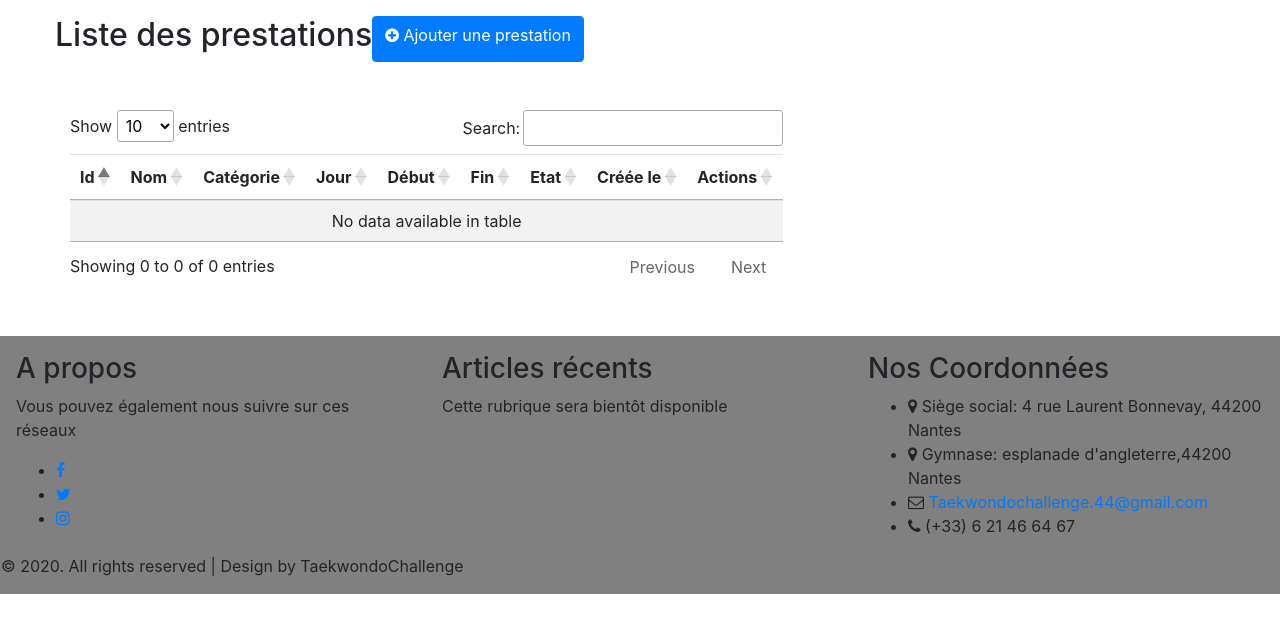
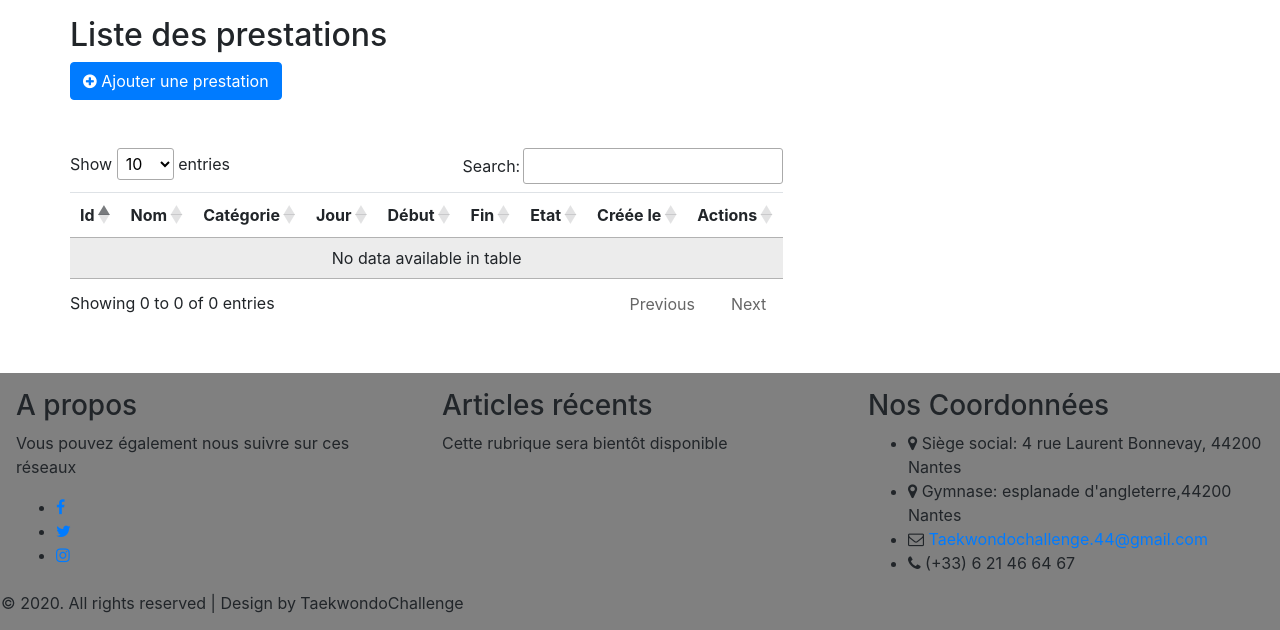
Before and after one commit to LouiseDiouss/taekwondo, a PHP site: page /admin/prestations/list-prestation.php in a window 1280 px wide. Shown: the part 130-760 px from the top of the page. Run offline with PHP 8.4, Linux system fonts and the light colour scheme; data that the repository does not hold is empty; some libraries are stand-ins or nearby versions.

```diff
--- a/admin/prestations/add-prestation.php
+++ b/admin/prestations/add-prestation.php
@@ -39,12 +39,12 @@
     <?php //include ROOT.'/includes/menu.php'; ?>
     <div class="container">
         <div class="row mt-5 mb-5">
-            <div class="col-md-2">
+            <div class="col-sm-2 col-xs-2 col-md-2 col-lg-2 col-xl-2">
                 <a role="button" href="list-prestation.php" class="btn btn-outline-primary" >
                     <i class="fa fa-arrow-left" aria-hidden="true"></i>
                 </a>
             </div>
-            <div class="col-md-8">
+            <div class="col-sm-8 col-xs-8 col-md-8 col-lg-8 col-xl-8">
                 <h2>Création d'une prestation</h2>
                 <?php if (isset($msg)){?>
                 <p class="alert alert-<?=key($msg)?>">
@@ -61,7 +61,7 @@
                     </div>
                 </form>
             </div>
-            <div class="col-md-2"></div>
+            <div class="col-sm-2 col-xs-2 col-md-2 col-lg-2 col-xl-2"></div>
         </div>
     </div>
     <?php include '../../includes/footer.php'; ?>
--- a/admin/prestations/list-prestation.php
+++ b/admin/prestations/list-prestation.php
@@ -45,16 +45,18 @@
     <div class="container">
         <div class="row mt-3 mb-3">
             <div class="row mb-5" style="width: 100%">
-                <h2 class="">Liste des prestations</h2>
-                <a href="add-prestation.php" role="button" class="btn btn-primary pull-left">
-                    <i class="fa fa-plus-circle" aria-hidden="true"></i>
-                    Ajouter une prestation
-                </a>
+                <div class="col-sm-12 col-xs-12 col-md-12 col-lg-12 col-xl-12">
+                    <h2 class="">Liste des prestations</h2>
+                    <a href="add-prestation.php" role="button" class="btn btn-primary pull-left">
+                        <i class="fa fa-plus-circle" aria-hidden="true"></i>
+                        Ajouter une prestation
+                    </a>
+                </div>
             </div>
             <div class="row">
                 <!--<div class="col-md-2"></div>-->
-                <div class="col-lg-12">
-                    <table class="table table-striped" id="prestations-list">
+                <div class="col-xs-12 col-sm-12 col-md-12 col-xl-12 col-lg-12">
+                    <table class="table table-striped display responsive no-wrap" id="prestations-list">
                         <thead>
                         <tr>
                             <th>Id</th>
```
Also changed, not shown: prestations.php (+15 -7 lines).
